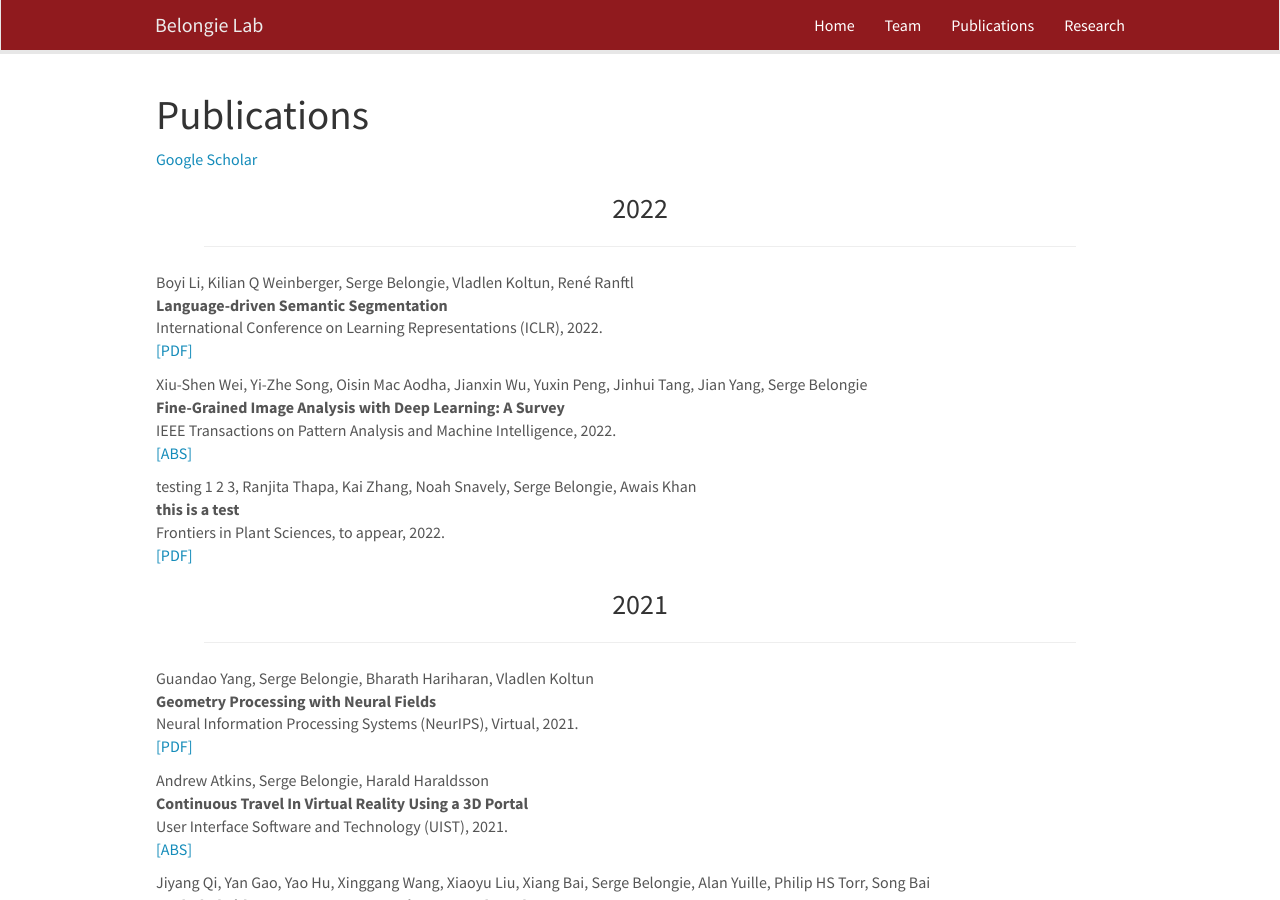
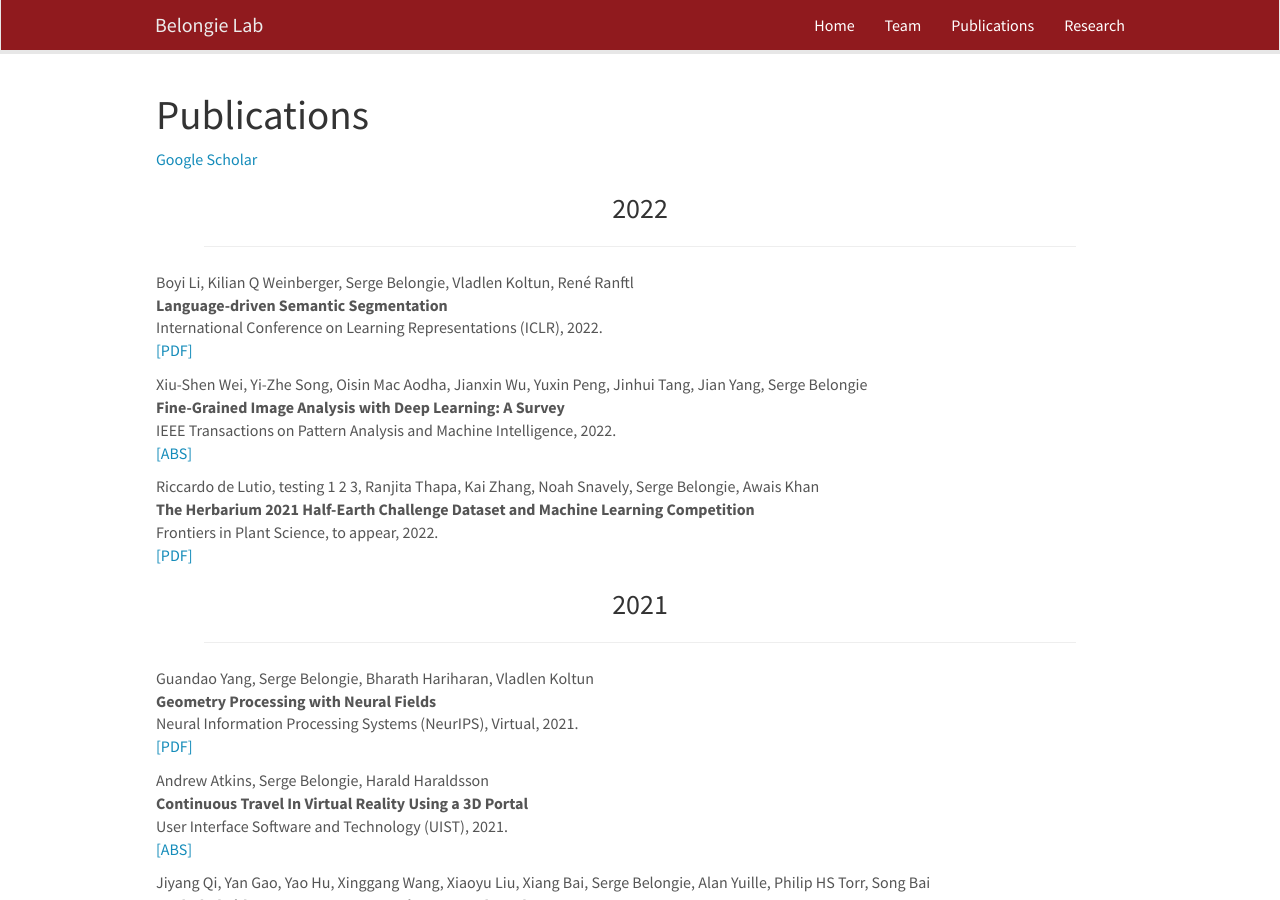
Before and after one commit to BelongieLab/belongielab.github.io, a Jekyll site: the page built from _pages/publications.md, in a window 1280 px wide and 900 px high. Built offline with Jekyll 4.4.1, drawn with Linux system fonts in a browser that asks for light colours; nearby versions of some CDN libraries.

Commit message:
Update publist.yml

```diff
--- a/_data/publist.yml
+++ b/_data/publist.yml
@@ -19,18 +19,18 @@
   title: "Fine-Grained Image Analysis with Deep Learning: A Survey"
   venue: 'IEEE Transactions on Pattern Analysis and Machine Intelligence, '
   year: '2022'
-- author: testing 1 2 3, Ranjita Thapa, Kai Zhang, Noah Snavely, Serge Belongie, Awais Khan
+- author: Riccardo de Lutio, testing 1 2 3, Ranjita Thapa, Kai Zhang, Noah Snavely, Serge Belongie, Awais Khan
   date: '2022-09-30'
-  journal: Applications in Plant Sciences
+  journal: Frontiers in Plant Science
   keywords: fine-grained visual recognition
   link:
     display: PDF
     url: https://vision.cornell.edu/se3/wp-content/uploads/2020/09/aps3.11390.pdf
   number: '9'
   pub_type: article
-  ref: Thapa2020b
-  title: this is a test
-  venue: 'Frontiers in Plant Sciences, to appear, '
+  ref: DeLutio2022
+  title: 'The Herbarium 2021 Half-Earth Challenge Dataset and Machine Learning Competition'
+  venue: 'Frontiers in Plant Science, to appear, '
   volume: '8'
   year: '2022'
 - author: "Riccardo de Lutio, John Y. Park, Kimberly A. Watson, Stefano D'Aronco, Jan D. Wegner, Jan J. Wieringa, Melissa Tulig, Richard L. Pyle, Timothy J. Gallaher, Gillian Brown, Gordon Guymer, Andrew Franks, Dhahara Ranatunga, Yumiko Baba, Serge J. Belongie, Fabi\xE1n A. Michelangeli, Barbara A. Ambrose, Damon P. Little"
@@ -38,7 +38,7 @@
     display: ABS
     url: https://www.frontiersin.org/articles/10.3389/fpls.2021.787127/abstract
   pub_type: article
-  ref: DeLutio2022
+  ref: DeLutio2022x
   title: 'The Herbarium 2021 Half-Earth Challenge Dataset and Machine Learning Competition'
   venue: 'Frontiers in Plant Science, '
   number: ''
```
